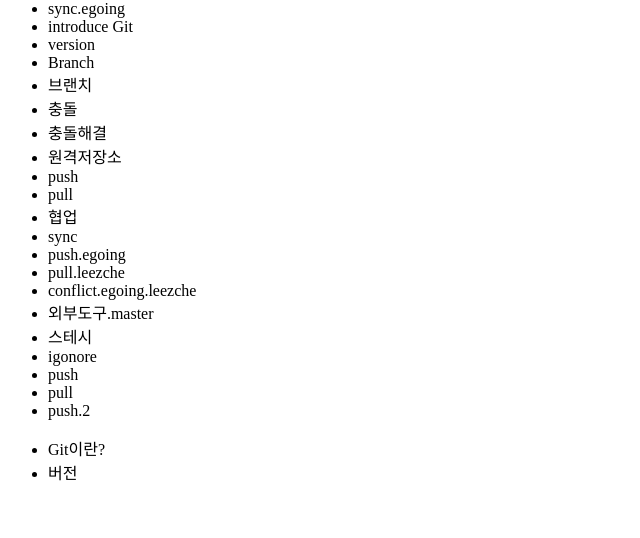
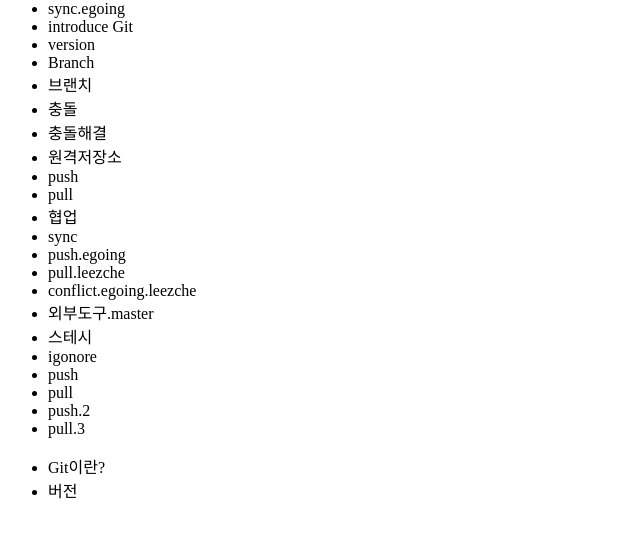
Before and after one commit to melontomato/opentutorials_git_orangecoffee, a plain HTML site: page index.html in a window 1280 px wide. Shown: the part 66-604 px from the top of the page, without its empty margins (0-640 px from the left). Drawn offline with Linux system fonts and the light colour scheme.

Commit message:
pull 추가

```diff
--- a/index.html
+++ b/index.html
@@ -29,6 +29,7 @@
             <li>push</li>
             <li>pull</li>
             <li>push.2</li>
+            <li>pull.3</li>
         </ul>
 
         <ul>
```
